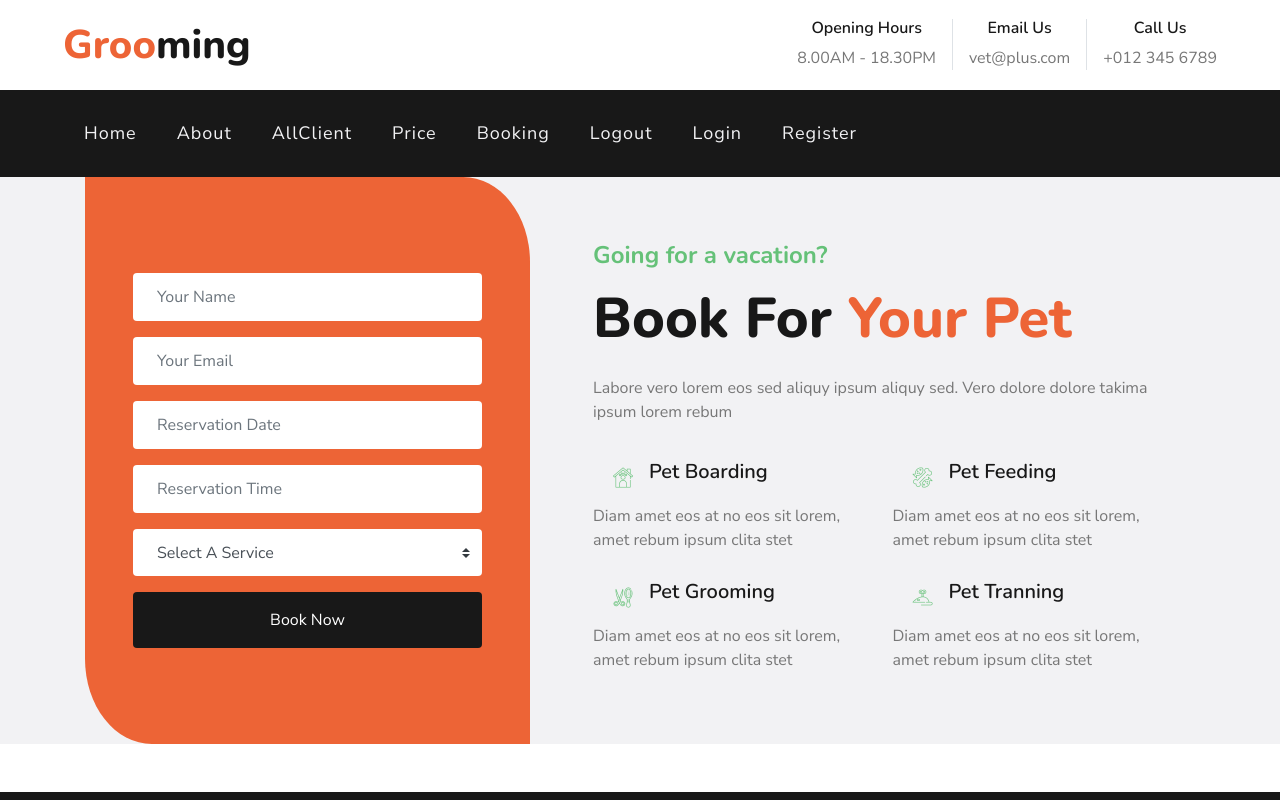
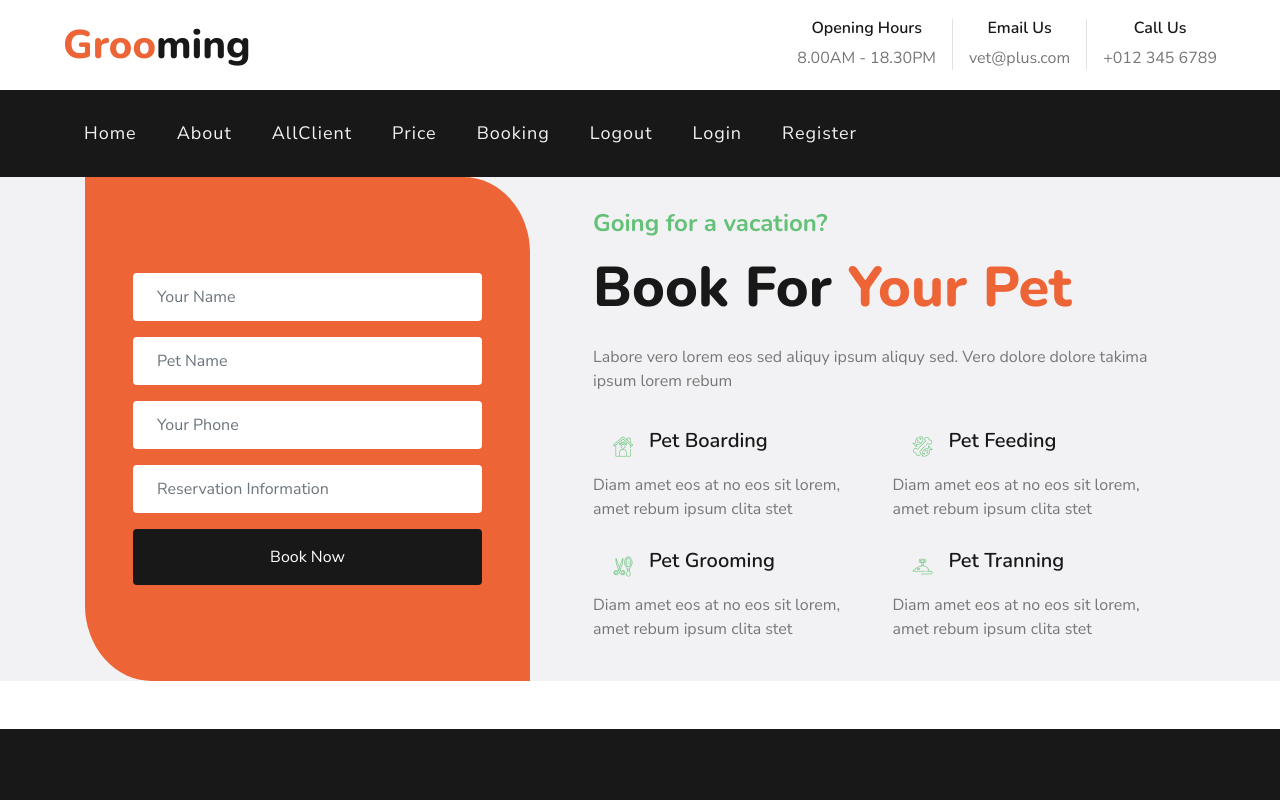
Before and after one commit to ninkov/react-project, a React (Vite) app in the folder client/: page /booking in a window 1280 px wide. Shown: the top 800 px of the page. Built offline with nearby package versions, Linux system fonts and the light colour scheme.

Commit message:
Remove booking

```diff
--- a/client/src/components/booking/Booking.jsx
+++ b/client/src/components/booking/Booking.jsx
@@ -1,4 +1,4 @@
-export default function Booking(){
+export default function Booking() {
   return (
     <div className="container-fluid bg-light">
       <div className="container">
@@ -7,41 +7,57 @@ export default function Booking(){
             <div className="bg-primary py-5 px-4 px-sm-5">
               <form className="py-5">
                 <div className="form-group">
-                            <input type="text" className="form-control border-0 p-4" placeholder="Your Name" required="required" />
+                  <input
+                    type="text"
+                    className="form-control border-0 p-4"
+                    placeholder="Your Name"
+                    required="required"
+                  />
                 </div>
                 <div className="form-group">
-                            <input type="email" className="form-control border-0 p-4" placeholder="Your Email" required="required" />
+                  <input
+                    type="email"
+                    className="form-control border-0 p-4"
+                    placeholder="Pet Name"
+                    required="required"
+                  />
                 </div>
                 <div className="form-group">
-                            <div className="date" id="date" data-target-input="nearest">
-                                <input type="text" className="form-control border-0 p-4 datetimepicker-input" placeholder="Reservation Date" data-target="#date" data-toggle="datetimepicker"/>
-                            </div>
+                  <input
+                    type="text"
+                    className="form-control border-0 p-4"
+                    placeholder="Your Phone"
+                    required="required"
+                  />
                 </div>
                 <div className="form-group">
-                            <div className="time" id="time" data-target-input="nearest">
-                                <input type="text" className="form-control border-0 p-4 datetimepicker-input" placeholder="Reservation Time" data-target="#time" data-toggle="datetimepicker"/>
-                            </div>
-                        </div>
-                        <div className="form-group">
-                            <select className="custom-select border-0 px-4" style={{height: "47px"}}>
-                                {/* <option selected>Select A Service</option> */}
-
-                                <option value="0">Select A Service</option>
-                                <option value="1">Service 1</option>
-                                <option value="2">Service 2</option>
-                                <option value="3">Service 3</option>
-                            </select>
+                  <input
+                    type="text"
+                    className="form-control border-0 p-4"
+                    placeholder="Reservation Information"
+                    required="required"
+                  />
                 </div>
                 <div>
-                            <button className="btn btn-dark btn-block border-0 py-3" type="submit">Book Now</button>
+                  <button
+                    className="btn btn-dark btn-block border-0 py-3"
+                    type="submit"
+                  >
+                    Book Now
+                  </button>
                 </div>
               </form>
             </div>
           </div>
           <div className="col-lg-7 py-5 py-lg-0 px-3 px-lg-5">
             <h4 className="text-secondary mb-3">Going for a vacation?</h4>
-                <h1 className="display-4 mb-4">Book For <span className="text-primary">Your Pet</span></h1>
-                <p>Labore vero lorem eos sed aliquy ipsum aliquy sed. Vero dolore dolore takima ipsum lorem rebum</p>
+            <h1 className="display-4 mb-4">
+              Book For <span className="text-primary">Your Pet</span>
+            </h1>
+            <p>
+              Labore vero lorem eos sed aliquy ipsum aliquy sed. Vero dolore
+              dolore takima ipsum lorem rebum
+            </p>
             <div className="row py-2">
               <div className="col-sm-6">
                 <div className="d-flex flex-column">
@@ -49,7 +65,10 @@ export default function Booking(){
                     <h1 className="flaticon-house font-weight-normal text-secondary m-0 mr-3"></h1>
                     <h5 className="text-truncate m-0">Pet Boarding</h5>
                   </div>
-                            <p>Diam amet eos at no eos sit lorem, amet rebum ipsum clita stet</p>
+                  <p>
+                    Diam amet eos at no eos sit lorem, amet rebum ipsum clita
+                    stet
+                  </p>
                 </div>
               </div>
               <div className="col-sm-6">
@@ -58,7 +77,10 @@ export default function Booking(){
                     <h1 className="flaticon-food font-weight-normal text-secondary m-0 mr-3"></h1>
                     <h5 className="text-truncate m-0">Pet Feeding</h5>
                   </div>
-                            <p>Diam amet eos at no eos sit lorem, amet rebum ipsum clita stet</p>
+                  <p>
+                    Diam amet eos at no eos sit lorem, amet rebum ipsum clita
+                    stet
+                  </p>
                 </div>
               </div>
               <div className="col-sm-6">
@@ -67,7 +89,10 @@ export default function Booking(){
                     <h1 className="flaticon-grooming font-weight-normal text-secondary m-0 mr-3"></h1>
                     <h5 className="text-truncate m-0">Pet Grooming</h5>
                   </div>
-                            <p className="m-0">Diam amet eos at no eos sit lorem, amet rebum ipsum clita stet</p>
+                  <p className="m-0">
+                    Diam amet eos at no eos sit lorem, amet rebum ipsum clita
+                    stet
+                  </p>
                 </div>
               </div>
               <div className="col-sm-6">
@@ -76,7 +101,10 @@ export default function Booking(){
                     <h1 className="flaticon-toy font-weight-normal text-secondary m-0 mr-3"></h1>
                     <h5 className="text-truncate m-0">Pet Tranning</h5>
                   </div>
-                            <p className="m-0">Diam amet eos at no eos sit lorem, amet rebum ipsum clita stet</p>
+                  <p className="m-0">
+                    Diam amet eos at no eos sit lorem, amet rebum ipsum clita
+                    stet
+                  </p>
                 </div>
               </div>
             </div>
```
Lines whose indentation alone changed are shown as unchanged.
